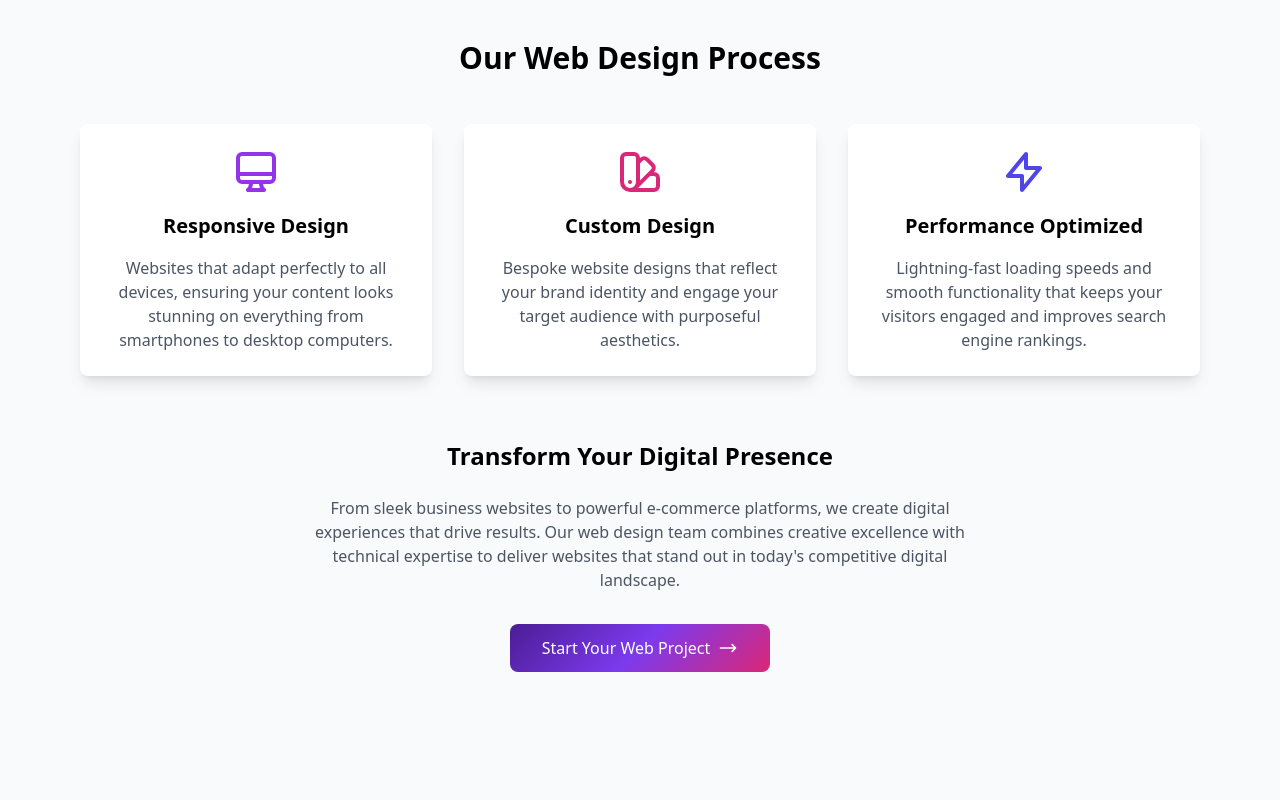
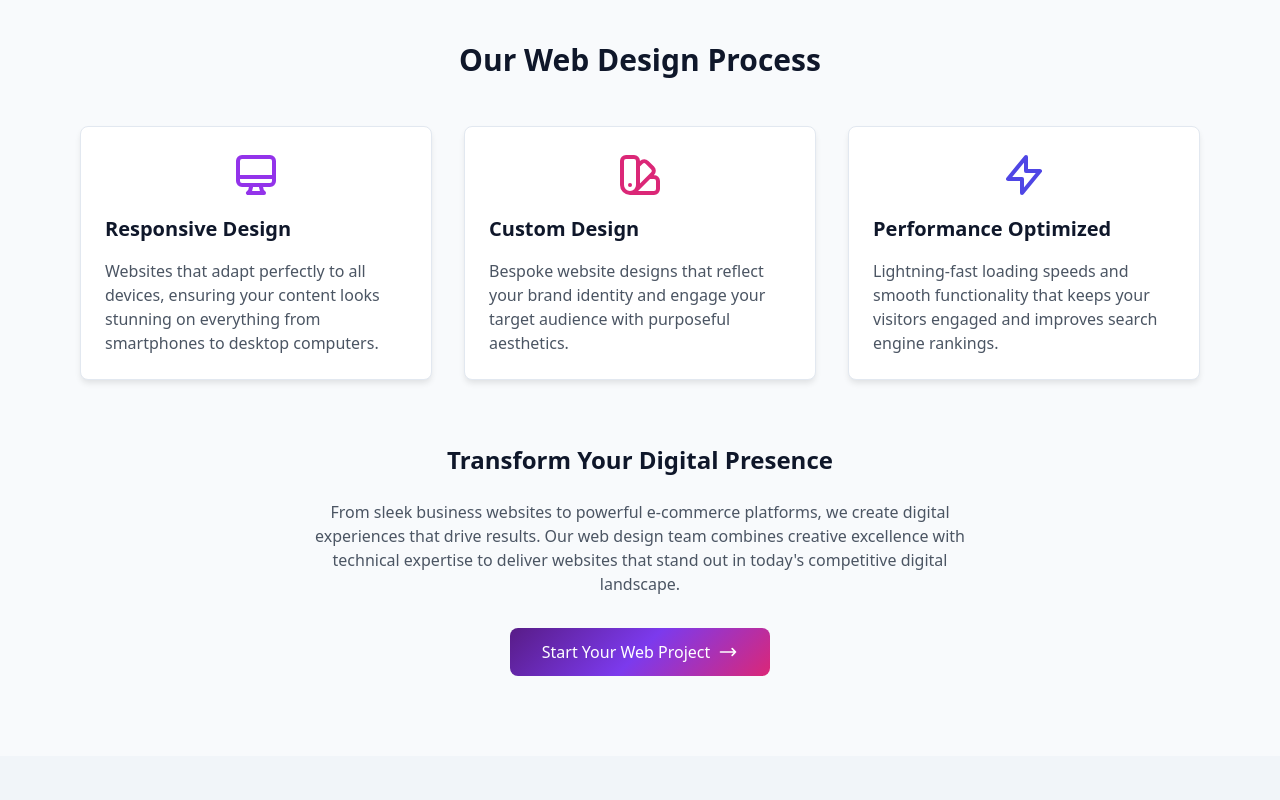
Before and after one commit to alaricjames/signal-media-project, a React (Vite) app: page / in a window 1280 px wide. Shown: the part 900-1700 px from the top of the page. Built offline with nearby package versions, Linux system fonts and the light colour scheme.

Commit message:
new colour palatte

```diff
--- a/src/App.css
+++ b/src/App.css
@@ -5,9 +5,48 @@
   text-align: left;
 }
 
-/* Our custom styles */
+/* Modern color palette */
+:root {
+  /* Primary colors */
+  --primary-purple: #7C3AED;
+  --primary-pink: #DB2777;
+  --primary-blue: #3B82F6;
+
+  /* Background colors */
+  --bg-slate-50: #F8FAFC;
+  --bg-slate-100: #F1F5F9;
+  --bg-slate-800: #1E293B;
+
+  /* Surface colors */
+  --surface-white: #FFFFFF;
+  --surface-dark: #0F172A;
+
+  /* Accent colors for depth */
+  --accent-purple-100: #F3E8FF;
+  --accent-purple-900: #581C87;
+}
+
+/* Update background colors */
+body {
+  background-color: var(--bg-slate-50);
+  color: var(--surface-dark);
+}
+
+/* Card and container styles */
+.card-surface {
+  background-color: var(--surface-white);
+  border: 1px solid #E2E8F0;
+  box-shadow: 0 4px 6px -1px rgb(0 0 0 / 0.1);
+}
+
+/* Gradient backgrounds */
 .gradient-bg {
-  background: linear-gradient(135deg, #4C1D95 0%, #7C3AED 50%, #DB2777 100%);
+  background: linear-gradient(135deg, var(--accent-purple-900) 0%, var(--primary-purple) 50%, var(--primary-pink) 100%);
+}
+
+/* Section backgrounds */
+.section-alt {
+  background-color: var(--bg-slate-100);
 }
 
 .hover-scale:hover {
--- a/src/components/Blog.jsx
+++ b/src/components/Blog.jsx
@@ -6,7 +6,7 @@ const Blog = () => {
   // Defensive check for blog posts
   if (!blogPosts || blogPosts.length === 0) {
     return (
-      <div id="blog" className="py-20 bg-gray-50">
+      <div id="blog" className="py-20 section-alt">
         <div className="max-w-6xl mx-auto px-4 text-center">
           <h2 className="text-3xl font-bold mb-12">Latest Insights</h2>
           <p className="text-gray-600">No blog posts available at the moment.</p>
@@ -21,7 +21,7 @@ const Blog = () => {
   // Defensive check for post content
   if (!featuredPost.content || !featuredPost.content.benefits) {
     return (
-      <div id="blog" className="py-20 bg-gray-50">
+      <div id="blog" className="py-20 section-alt">
         <div className="max-w-6xl mx-auto px-4 text-center">
           <h2 className="text-3xl font-bold mb-12">Latest Insights</h2>
           <p className="text-gray-600">Blog post content is incomplete.</p>
@@ -31,12 +31,12 @@ const Blog = () => {
   }
 
   return (
-    <div id="blog" className="py-20 bg-gray-50">
+    <div id="blog" className="py-20 section-alt">
       <div className="max-w-6xl mx-auto px-4">
         <h2 className="text-3xl font-bold text-center mb-12">Latest Insights</h2>
 
         {/* Featured Blog Post */}
-        <div className="bg-white rounded-lg shadow-lg overflow-hidden mb-12">
+        <div className="card-surface rounded-lg overflow-hidden mb-12">
           <div className="p-8">
             <div className="flex items-center mb-6">
               <svg className="h-8 w-8 text-purple-600 mr-3" fill="none" stroke="currentColor" viewBox="0 0 24 24">
--- a/src/components/Services.jsx
+++ b/src/components/Services.jsx
@@ -2,23 +2,23 @@ import React from 'react';
 
 const Services = () => {
   return (
-    <div id="services" className="py-20">
+    <div id="services" className="py-20 section-alt">
       <div className="max-w-6xl mx-auto px-4">
         <h2 className="text-3xl font-bold text-center mb-12">Our Services</h2>
         <div className="grid md:grid-cols-2 lg:grid-cols-4 gap-8">
-          <div className="bg-white p-6 rounded-lg shadow-lg border-l-4 border-purple-600">
+          <div className="card-surface p-6 rounded-lg border-l-4 border-purple-600">
             <h3 className="text-xl font-semibold mb-4">Digital Marketing</h3>
             <p className="text-gray-600">Strategic social media management, SEO optimization, and PPC campaigns tailored for the African market.</p>
           </div>
-          <div className="bg-white p-6 rounded-lg shadow-lg border-l-4 border-pink-600">
+          <div className="card-surface p-6 rounded-lg border-l-4 border-pink-600">
             <h3 className="text-xl font-semibold mb-4">Media Services</h3>
             <p className="text-gray-600">Professional content creation, video production, and brand storytelling that resonates with your audience.</p>
           </div>
-          <div className="bg-white p-6 rounded-lg shadow-lg border-l-4 border-indigo-600">
+          <div className="card-surface p-6 rounded-lg border-l-4 border-indigo-600">
             <h3 className="text-xl font-semibold mb-4">Data Science</h3>
             <p className="text-gray-600">Advanced analytics and insights to drive data-informed marketing decisions and strategy.</p>
           </div>
-          <div className="bg-white p-6 rounded-lg shadow-lg border-l-4 border-blue-600">
+          <div className="card-surface p-6 rounded-lg border-l-4 border-blue-600">
             <h3 className="text-xl font-semibold mb-4">Web Design</h3>
             <p className="text-gray-600">Custom-crafted, responsive websites that combine stunning design with powerful functionality.</p>
           </div>
--- a/src/components/WebDesignFeatures.jsx
+++ b/src/components/WebDesignFeatures.jsx
@@ -2,11 +2,11 @@ import React from 'react';
 
 const WebDesignFeatures = () => {
   return (
-    <div className="py-20 bg-gray-50">
+    <div className="py-20">
       <div className="max-w-6xl mx-auto px-4">
         <h2 className="text-3xl font-bold text-center mb-12">Our Web Design Process</h2>
         <div className="grid md:grid-cols-2 lg:grid-cols-3 gap-8 justify-center">
-          <div className="bg-white p-6 rounded-lg shadow-lg text-center">
+          <div className="card-surface p-6 rounded-lg">
             <svg className="h-12 w-12 text-purple-600 mb-4 mx-auto" fill="none" stroke="currentColor" viewBox="0 0 24 24">
               <path strokeLinecap="round" strokeLinejoin="round" strokeWidth="2" d="M9.75 17L9 20l-1 1h8l-1-1-.75-3M3 13h18M5 17h14a2 2 0 002-2V5a2 2 0 00-2-2H5a2 2 0 00-2 2v10a2 2 0 002 2z" />
             </svg>
@@ -14,7 +14,7 @@ const WebDesignFeatures = () => {
             <p className="text-gray-600">Websites that adapt perfectly to all devices, ensuring your content looks stunning on everything from smartphones to desktop computers.</p>
           </div>
 
-          <div className="bg-white p-6 rounded-lg shadow-lg text-center">
+          <div className="card-surface p-6 rounded-lg">
             <svg className="h-12 w-12 text-pink-600 mb-4 mx-auto" fill="none" stroke="currentColor" viewBox="0 0 24 24">
               <path strokeLinecap="round" strokeLinejoin="round" strokeWidth="2" d="M7 21a4 4 0 01-4-4V5a2 2 0 012-2h4a2 2 0 012 2v12a4 4 0 01-4 4zm0 0h12a2 2 0 002-2v-4a2 2 0 00-2-2h-2.343M11 7.343l1.657-1.657a2 2 0 012.828 0l2.829 2.829a2 2 0 010 2.828l-8.486 8.485M7 17h.01" />
             </svg>
@@ -22,7 +22,7 @@ const WebDesignFeatures = () => {
             <p className="text-gray-600">Bespoke website designs that reflect your brand identity and engage your target audience with purposeful aesthetics.</p>
           </div>
 
-          <div className="bg-white p-6 rounded-lg shadow-lg text-center">
+          <div className="card-surface p-6 rounded-lg">
             <svg className="h-12 w-12 text-indigo-600 mb-4 mx-auto" fill="none" stroke="currentColor" viewBox="0 0 24 24">
               <path strokeLinecap="round" strokeLinejoin="round" strokeWidth="2" d="M13 10V3L4 14h7v7l9-11h-7z" />
             </svg>
```
